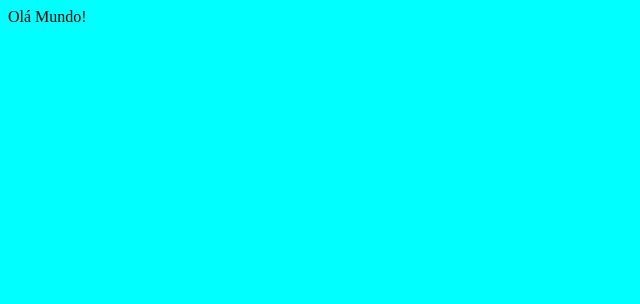
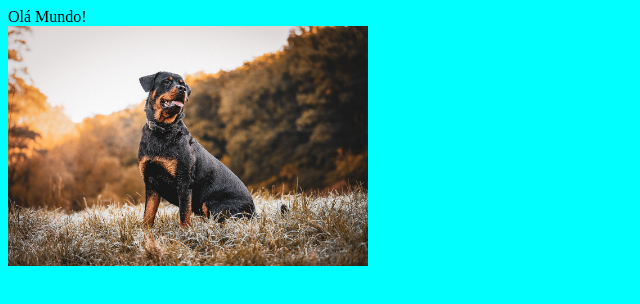
Before and after one commit to HenriquePkrueger/ProjetoWeb1, a plain HTML site: page index.html in a window 1280 px wide. Shown: the whole page, without its empty margins (0-640 px from the left). Drawn offline with Linux system fonts and the light colour scheme.

Commit message:
Segunda versão do site

```diff
--- a/index.html
+++ b/index.html
@@ -7,6 +7,8 @@
     <link rel="stylesheet" href="style.css">
 </head>
 <body>
-    Olá Mundo!
+    Olá Mundo!<br>
+    <img src="cachorro.jpg" alt="" width="360px" >
+
 </body>
 </html>
```
Also changed, not shown: cachorro.jpg (added).
